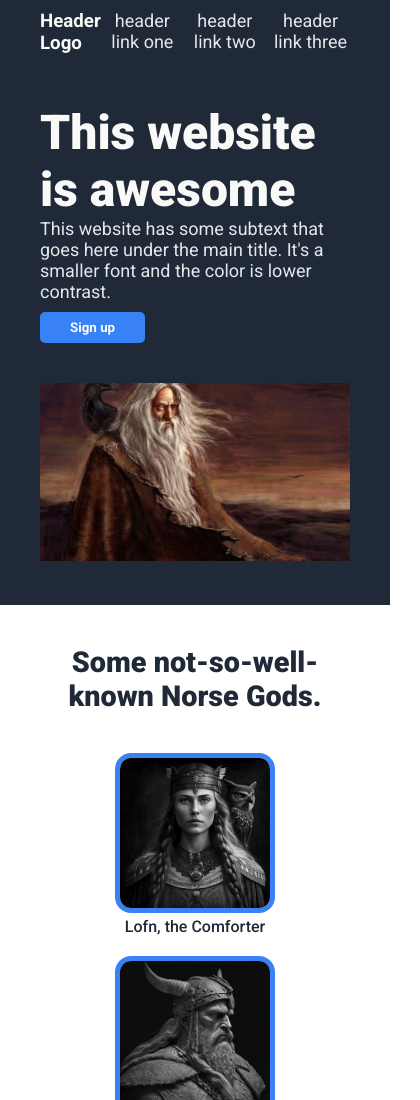
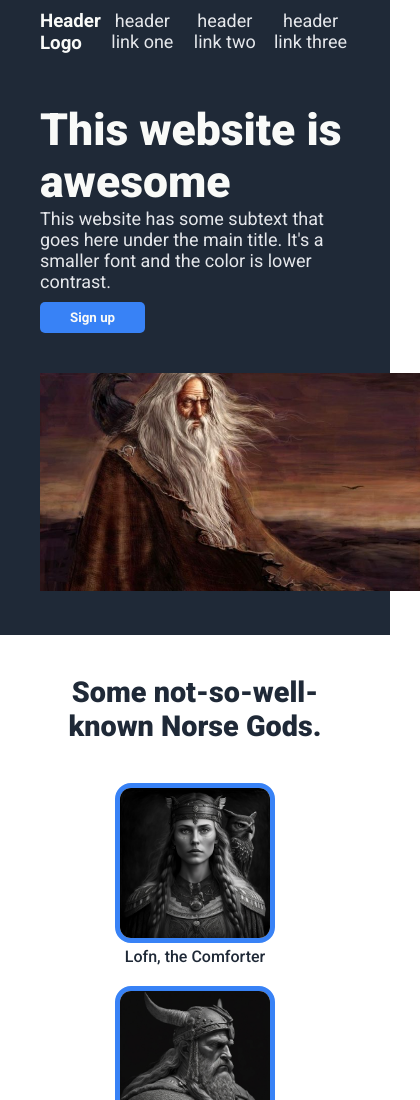
Before and after one commit to santosleonardo86/landing-page, a plain HTML site: page index.html in a window 390 px wide. Shown: the top 1100 px of the page, 420 px wide, since content can reach past the window. Drawn offline with Linux system fonts and the light colour scheme.

Commit message:
modifiquei o CSS pra deixar a página mais responsiva

```diff
--- a/style.css
+++ b/style.css
@@ -5,7 +5,7 @@
 }
 
 nav {
-    padding: 10px 200px;
+    padding: 10px 25%;
     display: flex;
     justify-content: space-between;
 }
@@ -27,7 +27,7 @@ ul li:hover {
 
 section,
 footer {
-    padding: 80px 200px;
+    padding: 80px 25%;
 }
 
 .navbar,
@@ -50,6 +50,12 @@ footer {
     padding-bottom: 80px;
 }
 
+.hero-text {
+    display: flex;
+    flex-direction: column;
+    justify-content: space-between;
+}
+
 .hero-text h1 {
     font-size: 48px;
     font-weight: 900;
@@ -65,12 +71,14 @@ footer {
     margin-top: 10px;
     font-weight: bold;
     cursor: pointer;
+    width: fit-content;
 }
 
 .div-img .odin {
     object-fit: cover !important;
     width: 100%;
     height: 100%;
+    min-width: 379.61px;
 }
 
 .info {
@@ -117,7 +125,6 @@ footer {
     font-weight: 300;
     font-style: italic;
     color: #1F2937;
-    padding: 80px 260px;
     gap: 8px;
 }
 
@@ -156,7 +163,24 @@ footer {
     text-align: center;
 }
 
-@media screen and (max-width: 1030px) {
+@media screen and (max-width: 1469px) {
+    nav {
+        padding: 10px 15%;
+    }
+
+    section, footer {
+        padding: 80px 15% !important;
+    }
+}
+
+@media screen and (max-width: 1260px) {
+    .div-img .odin {
+        max-height: 224px;
+    }
+}
+
+
+@media screen and (max-width: 1053px) {
     nav {
         padding: 10px 100px;
     }
@@ -164,16 +188,9 @@ footer {
     section, footer {
         padding: 80px 100px !important;
     }
-
-
-
-    .hero {
-        /* flex-direction: column;
-        gap: 40px; */
-    }
 }
 
-@media screen and (max-width: 900px) {
+@media screen and (max-width: 941px) {
     .hero {
         flex-direction: column;
         gap: 40px;
@@ -186,6 +203,10 @@ footer {
     .modal2 {
         padding: 30px 30px;
     }
+
+    .div-img .odin {
+        max-height: max-content !important;
+    }
 }
 
 @media screen and (max-width: 841px) {
@@ -197,6 +218,12 @@ footer {
 
     .modal2 button {
         padding: 8px 50px;
+    }
+}
+
+@media screen and (max-width: 757px) {
+    .hero-text h1 {
+        font-size: 2.78rem;
     }
 }
 
```
